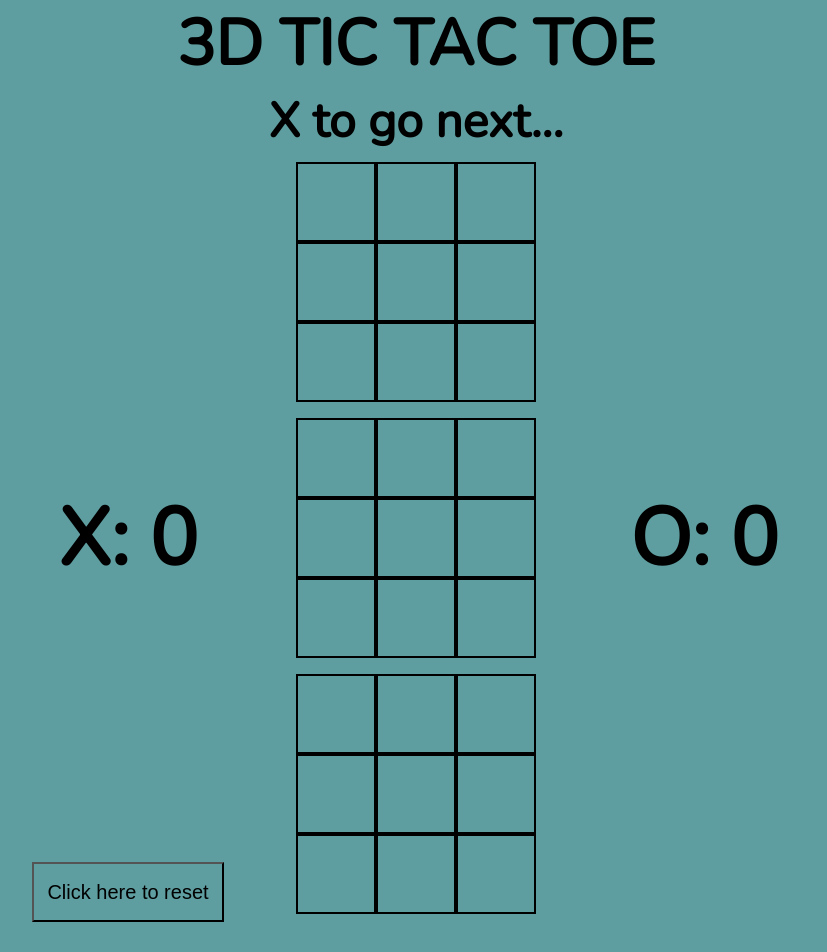
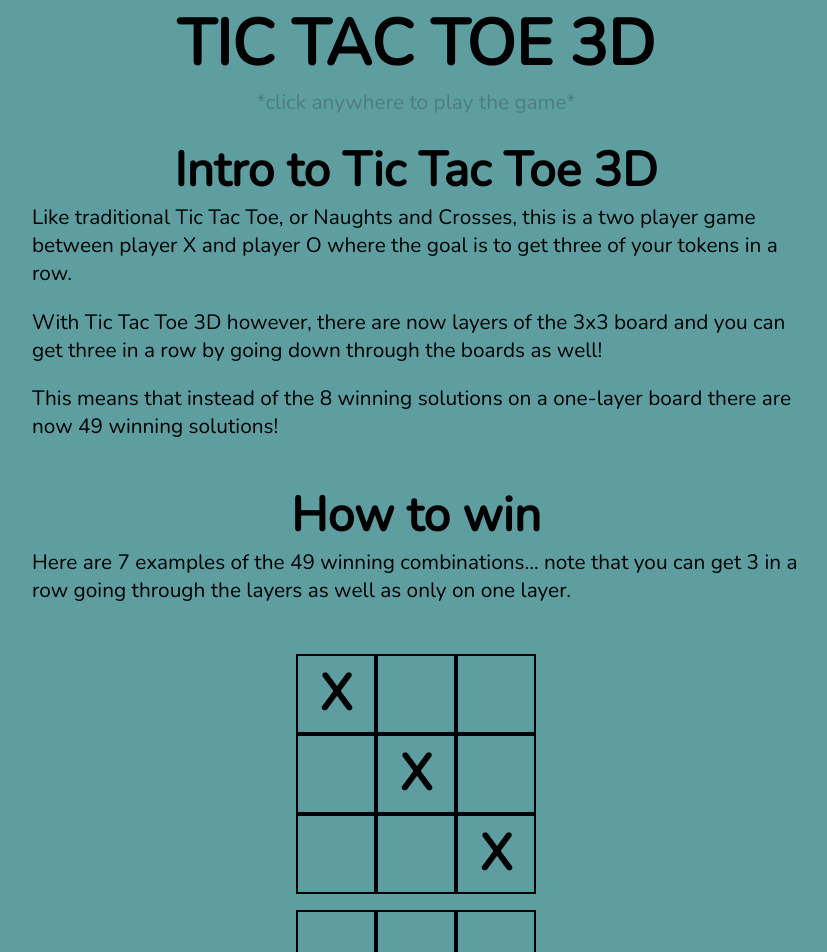
Before and after one commit to Iamasamwich/ttt3d, a React (Create React App) app: page / in a window 1280 px wide. Shown: the top 952 px of the page, without its empty margins (224-1051 px from the left). Before the commit the page ends 922 px from the top, so only its background shows below. Built offline with nearby package versions, Linux system fonts and the light colour scheme.

Commit message:
how to done, working on media queries

```diff
--- a/src/components/App.js
+++ b/src/components/App.js
@@ -3,6 +3,7 @@ import React, {useState, useEffect} from 'react';
 import '../style/style.css';
 import Panels from './Panels';
 import Status from './Status';
+import HowTo from './HowTo';
 
 import checkWinner from '../logic/checkWinner';
 import resetBoard from '../logic/resetBoard';
@@ -25,10 +26,9 @@ const App = () => {
     ]
   ]);
   const [whoseTurn, setWhoseTurn] = useState('');
-  const [whoWentFirst, setWhoWentFirst] = useState('');
   const [score, setScore] = useState([0,0]);
   const [winner, setWinner] = useState(null);
-  // const [loadShown, setLoadShown] = useState(false);
+  const [howToShown, setHowToShown] = useState(false);
 
   useEffect(() => {
     const result = checkWinner(board);
@@ -79,16 +79,25 @@ const App = () => {
     setScore([0,0]);
   }
 
+  const handleHowToClicked = () => {
+    setHowToShown(true);
+  };
+
   return (
     <div className='app'
       onClick={handleAppClick}
     >
       <div className='heading'>
-        <h1>3D TIC TAC TOE</h1>
+        <h1>TIC TAC TOE 3D</h1>
       </div>
-      <Status whoseTurn={whoseTurn} winner={winner} />
-      <Panels board={board} score={score} winner={winner} squareClicked={handleSquareClick} reset={handleReset} />
-
+      {howToShown ?
+      <>
+        <Status whoseTurn={whoseTurn} winner={winner} />
+        <Panels board={board} score={score} winner={winner} squareClicked={handleSquareClick} reset={handleReset} />
+      </>
+        :
+        <HowTo handleHowToClicked={handleHowToClicked} />
+      }
     </div>
   )
 };
--- a/src/components/Board.js
+++ b/src/components/Board.js
@@ -2,7 +2,6 @@ import React from 'react';
 import Layer from './Layer';
 
 const Board = ({board, squareClicked}) => {
-
   return (
     <div className='board'>
       {board.map((layer, i) => {
--- /dev/null
+++ b/src/components/HowTo.js
@@ -0,0 +1,115 @@
+import React, {useEffect, useState} from 'react';
+import Board from './Board';
+
+const HowTo = ({handleHowToClicked}) => {
+
+  const [board, setBoard] = useState([]);
+  const [count, setCount] = useState(0);
+
+
+  const x = 'X';
+  const emptyBoard = [
+    [
+      [null, null, null],
+      [null, null, null],
+      [null, null, null],
+    ], [
+      [null, null, null],
+      [null, null, null],
+      [null, null, null],
+    ], [
+      [null, null, null],
+      [null, null, null],
+      [null, null, null],
+    ]
+  ];
+
+  useEffect(() => {
+    setBoard(emptyBoard);
+  }, []);
+
+  useEffect(() => {
+    const timer = window.setInterval(() => {
+      setCount(count + 1);
+    }, 2000);
+    return () => {
+      clearTimeout(timer);
+    };
+  }, [count]);
+
+  useEffect(() => {
+    const cycle = count % 7;
+    const newBoard = JSON.parse(JSON.stringify(emptyBoard));
+    switch (cycle) {
+      case 0: //across one layer
+        newBoard[0][0] = [x,x,x];
+        setBoard(newBoard);
+        return;
+      case 1: //down one layer
+        newBoard[0][0][0] = x;
+        newBoard[0][1][0] = x;
+        newBoard[0][2][0] = x;
+        setBoard(newBoard);
+        return;
+      case 2: //diagonal one layer
+        newBoard[0][0][0] = x;
+        newBoard[0][1][1] = x;
+        newBoard[0][2][2] = x;
+        setBoard(newBoard);
+        return;
+      case 3: //same row & column, increasing layer
+        newBoard[0][0][0] = x;
+        newBoard[1][0][0] = x;
+        newBoard[2][0][0] = x;
+        setBoard(newBoard);
+        return;
+      case 4: //same row diagonal across through layers
+        newBoard[0][0][0] = x;
+        newBoard[1][0][1] = x;
+        newBoard[2][0][2] = x;
+        setBoard(newBoard);
+        return;
+      case 5: //same column diagonal down through layers
+        newBoard[0][0][0] = x;
+        newBoard[1][1][0] = x;
+        newBoard[2][2][0] = x;
+        setBoard(newBoard);
+        return;
+      case 6: //diagonal down layers cols and rows
+        newBoard[0][0][0] = x;
+        newBoard[1][1][1] = x;
+        newBoard[2][2][2] = x;
+        setBoard(newBoard);
+        return;
+      default:
+        setBoard(newBoard);
+        return;
+    };
+  }, [count]);
+
+  const handleSquareClicked = () => {return};
+
+  return (
+  <div
+    className="howTo"
+    onClick={handleHowToClicked}>
+
+    <p className='howToDismiss'>*click anywhere to play the game*</p>
+
+    <div className='intro'>
+      <h2>Intro to Tic Tac Toe 3D</h2>
+      <p>Like traditional Tic Tac Toe, or Naughts and Crosses, this is a two player game between player X and player O where the goal is to get three of your tokens in a row.</p>
+      <p>With Tic Tac Toe 3D however, there are now layers of the 3x3 board and you can get three in a row by going down through the boards as well!</p>
+      <p>This means that instead of the 8 winning solutions on a one-layer board there are now 49 winning solutions!</p>
+    </div>
+    <div className='examples'>
+      <h2>How to win</h2>
+      <p>Here are 7 examples of the 49 winning combinations... note that you can get 3 in a row going through the layers as well as only on one layer.</p>
+      <p></p>
+    </div>
+    <Board board={board} squareClicked={handleSquareClicked}/>
+  </div>
+  )
+}
+
+export default HowTo;
--- a/src/components/Panels.js
+++ b/src/components/Panels.js
@@ -13,7 +13,7 @@ const Panels = ({board, squareClicked, score, reset, winner}) => {
           :
           null
         }
-        <h3>X: {score[0]}</h3>
+        <h3>X:</h3> <h3>{score[0]}</h3>
         <button
           className='reset'
           onClick={reset}>
@@ -22,7 +22,7 @@ const Panels = ({board, squareClicked, score, reset, winner}) => {
       </div>
       <Board board={board} squareClicked={squareClicked} />
       <div className='score'>
-        <h3>O: {score[1]}</h3>
+        <h3>O:</h3><h3>{score[1]}</h3>
       </div>
     </div>
   );
--- a/src/style/style.css
+++ b/src/style/style.css
@@ -120,3 +120,42 @@ h5 {
   50% {opacity: 0}
   100% {opacity: 1}
 }
+
+.howToDismiss {
+  animation: flash 1s linear infinite;
+}
+
+.howTo, .intro, .examples {
+  display: flex;
+  flex-direction: column;
+  align-items: center;
+}
+
+p {
+  font-size: 1.3em;
+  margin: 0 0 1em 0;
+}
+
+.intro > p:last-of-type {
+  margin-bottom: 2em;
+}
+
+@media only screen and (max-width: 600px) {
+  body {
+    background: blue;
+  }
+
+  .panels {
+    display: grid;
+    grid-template-columns: 50% 50%;
+  }
+
+  .board {
+    grid-row: 1;
+    grid-column: 1/span 2;
+    margin: 0 auto;
+  }
+  .score {
+    flex-direction: row;
+  }
+}
```
Also changed, not shown: 1 other file (tests, documents, lock files or other folders).
